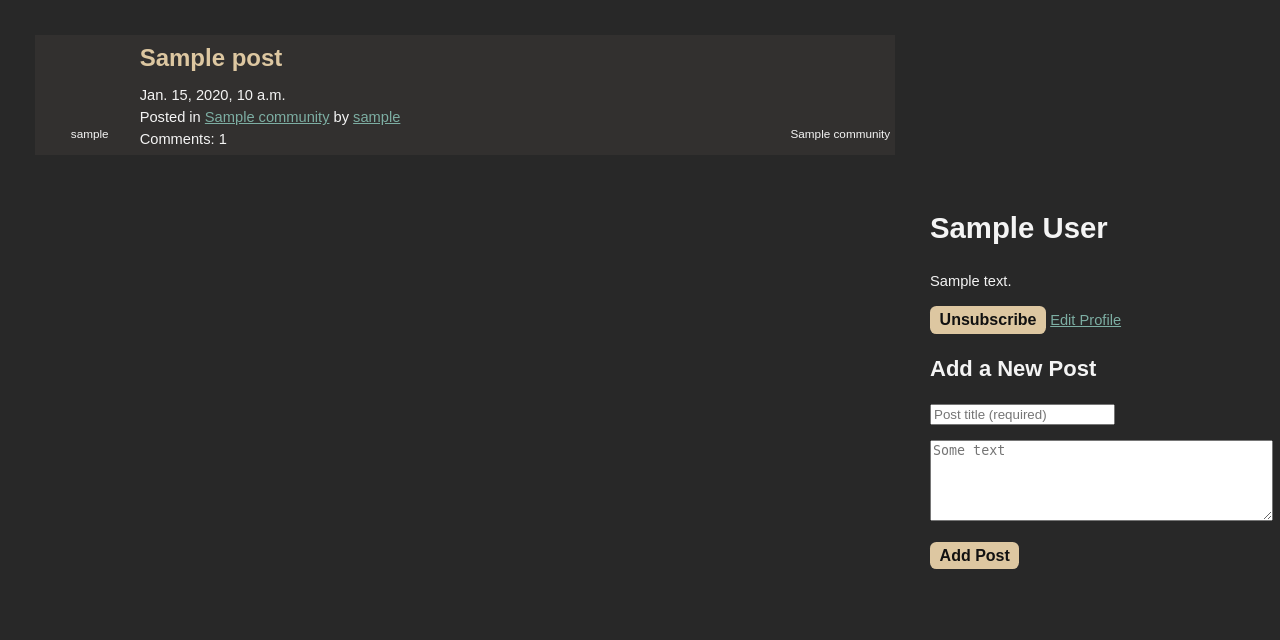
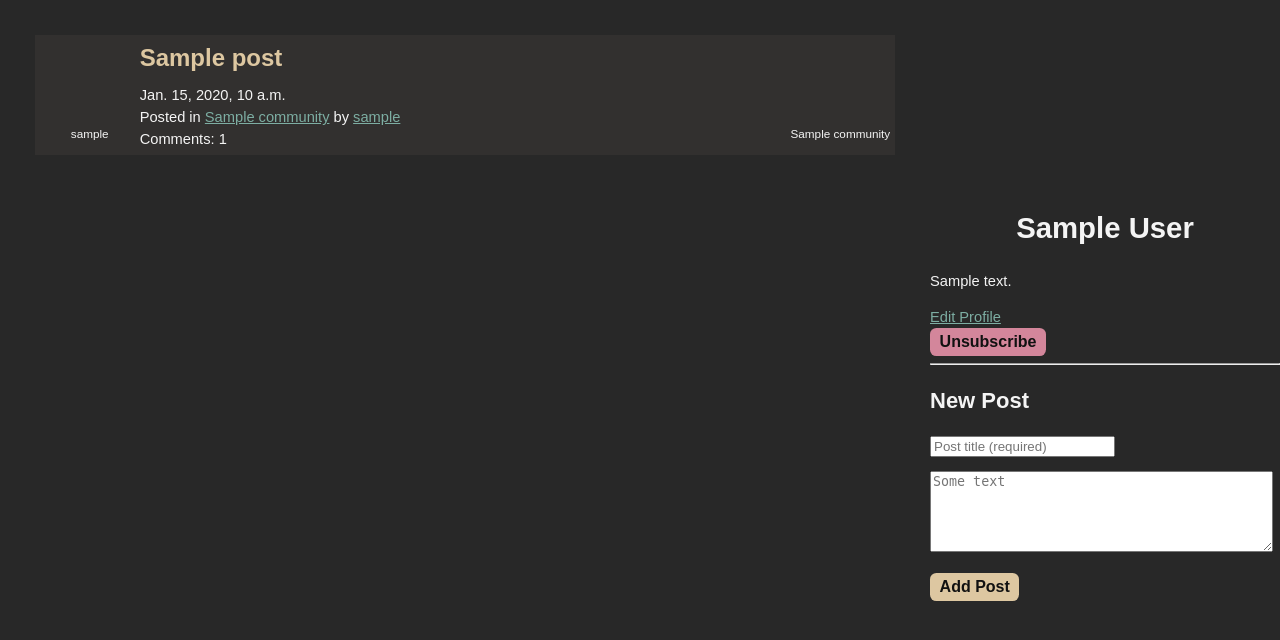
Before and after one commit to james-adcott-edu/scroller, a Django app: a page that uses forum/templates/profile.html in a window 1280 px wide. Shown: the part 52-692 px from the top of the page. Run offline with Django 5.2, Linux system fonts and the light colour scheme; a user stored in the database is signed in; tables that the repository leaves empty hold one stand-in row (values such as "Sample post"); some libraries are stand-ins or nearby versions.

Commit message:
cosmetic changes

```diff
--- a/forum/templates/home.html
+++ b/forum/templates/home.html
@@ -32,7 +32,7 @@
 {% if subscribed_profiles %}
     <ul>
         {% for profile in subscribed_profiles %}
-            <li><a href="{% url 'profile' profile.user.username %}">{{ profile.user.username }}</a></li>
+            <li><a href="{% url 'profile_view' profile.user.username %}">{{ profile.user.username }}</a></li>
         {% endfor %}
     </ul>
 {% else %}
--- a/forum/templates/profile.html
+++ b/forum/templates/profile.html
@@ -6,19 +6,22 @@
 
 {% block sidebar %}
 <div class="sidebar">
-    <svg width="160" height="160" data-jdenticon-value="user-{{ profile.user.username }}"></svg>
-    <h1>{{ profile.display_name|default:profile.user.username }}</h1>
+    <div style="text-align: center;">
+        <svg width="160" height="160" data-jdenticon-value="user-{{ profile.user.username }}"></svg>
+        <h1>{{ profile.display_name|default:profile.user.username }}</h1>
+    </div>
     <p>{{ profile.rendered_description|safe }}</p>
+    {% if user.is_authenticated and user == profile.user %}
+        <div><a href="{% url 'edit_profile' %}">Edit Profile</a></div>
+    {% endif %}
 
     {% if user.is_authenticated %}
     {% include 'subscription_button.html' %}
     {% endif %}
 
     {% if user.is_authenticated and user == profile.user %}
-
-    <a href="{% url 'edit_profile' %}">Edit Profile</a>
-
-    <h2>Add a New Post</h2>
+    <hr>
+    <h2>New Post</h2>
     <form method="post">
         {% csrf_token %}
         {{ form.as_p }}
--- a/forum/templates/subscription_button.html
+++ b/forum/templates/subscription_button.html
@@ -1,5 +1,5 @@
 {% if user in profile.subscribers.all %}
-<button hx-post="{% url 'unsubscribe_profile' profile.id %}" hx-target="this" hx-swap="outerHTML">Unsubscribe</button>
+<button class="btn-bad" hx-post="{% url 'unsubscribe_profile' profile.id %}" hx-target="this" hx-swap="outerHTML">Unsubscribe</button>
 {% else %}
-<button hx-post="{% url 'subscribe_profile' profile.id %}" hx-target="this" hx-swap="outerHTML">Subscribe</button>
+<button class="btn-good" hx-post="{% url 'subscribe_profile' profile.id %}" hx-target="this" hx-swap="outerHTML">Subscribe</button>
 {% endif %}
```
Also changed, not shown: forum/templates/community_detail.html (+5 -2 lines).
